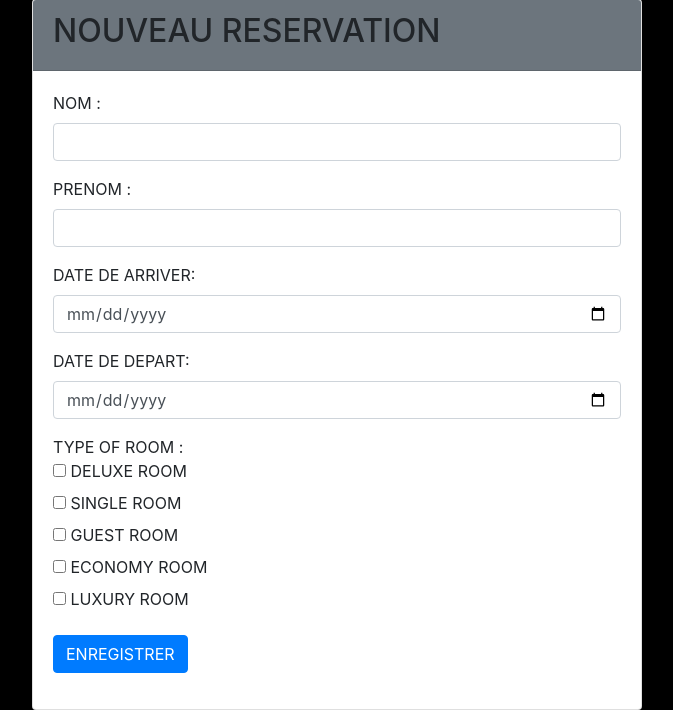
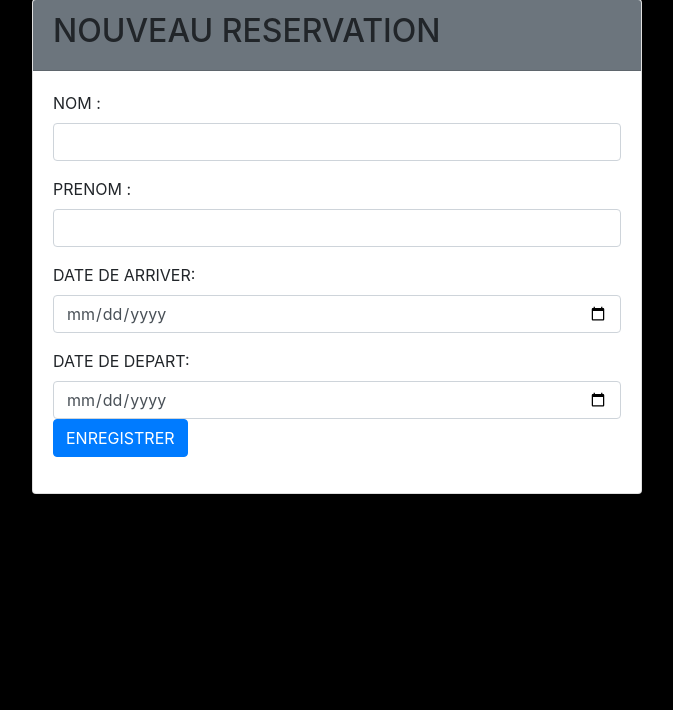
Before and after one commit to tafouekeng/hotel, a PHP site: page /src/pages/formreservation.php in a window 1280 px wide. Shown: the part 141-851 px from the top of the page, without its empty margins (303-976 px from the left). After the commit the page ends 635 px from the top, so only its background shows below. Run offline with PHP 8.4, Linux system fonts and the light colour scheme.

Commit message:
add gestiond_hotel.sql

```diff
--- a/index.php
+++ b/index.php
@@ -14,7 +14,6 @@ include('src/components/layout/head.php');
     include('src/components/home/gallery.php');
     include('src/components/home/bookRoom.php');
     include('src/components/home/contactUs.php');
-
     ?>
 
 </body>c
--- a/server/savereservation.php
+++ b/server/savereservation.php
@@ -1,6 +1,6 @@
 <?php
 
-include("connexion.php");
+include("../connexion.php");
 
 $nom = $_POST['nom'];
 $prenom = $_POST['prenom'];
--- a/src/components/layout/head.php
+++ b/src/components/layout/head.php
@@ -16,7 +16,7 @@
             <li><a href="#gallery">GALLERY</a></li>
             <li><a href="#bookroom">ROOMS</a></li>
             <li><a href="#contact">CONTACT-US</a></li>
-            <li><a href="listehotel.php">ADMIN</a></li>
+            <li><a href="../src/pages/listehotel.php">ADMIN</a></li>
         </ul>
     </nav>
 </head>
--- a/src/pages/form_modif_reservation.php
+++ b/src/pages/form_modif_reservation.php
@@ -1,5 +1,5 @@
 <?php
-include("connexion.php");
+include("../server/connexion.php");
 $id_reservation = $_GET['id_reservation'];
 $sql = $pdo->prepare("SELECT * FROM reservation WHERE id_reservation=?");
 $sql->execute(array($id_reservation));
@@ -24,7 +24,7 @@ $reservation = $sql->fetch();
                 <h2>MODIFICATION DE RESERVATION</h2>
             </div>
             <div class="card-body">
-                <form action="updatereservation.php" method="POST">
+                <form action="../server/updatereservation.php" method="POST">
                     <input type="hidden" name="id_reservation" class="form-control" value="<?php echo ($reservation['id_reservation']); ?>">
                     <div class="form-group">
                         <label for="" class="label-control">NOM :</label>
--- a/src/pages/formreservation.php
+++ b/src/pages/formreservation.php
@@ -36,22 +36,6 @@
                     <div class="form-group">
                         <label for="" class="label-control">DATE DE DEPART:</label>
                         <input type="date" name="date_depart" class="form-control">
-
-                    </div>
-                    <div class="form-group">
-                        <p> TYPE OF ROOM :<BR>
-                            <input type="checkbox" name="jazz" id="jazz">
-                            <label for="jazz" class="label-control">DELUXE ROOM</label><br>
-                            <input type="checkbox" name="jazz" id="jazz">
-                            <label for="jazz" class="label-control">SINGLE ROOM</label><br>
-                            <input type="checkbox" name="jazz" id="jazz">
-                            <label for="jazz" class="label-control">GUEST ROOM</label><br>
-                            <input type="checkbox" name="jazz" id="jazz">
-                            <label for="jazz" class="label-control">ECONOMY ROOM</label><br>
-                            <input type="checkbox" name="jazz" id="jazz">
-                            <label for="jazz" class="label-control">LUXURY ROOM</label><br>
-                        </p>
-                    </div>
                     <div class="form-group">
                         <button type="submit" class="btn btn-primary">ENREGISTRER </button>
                     </div>
```
